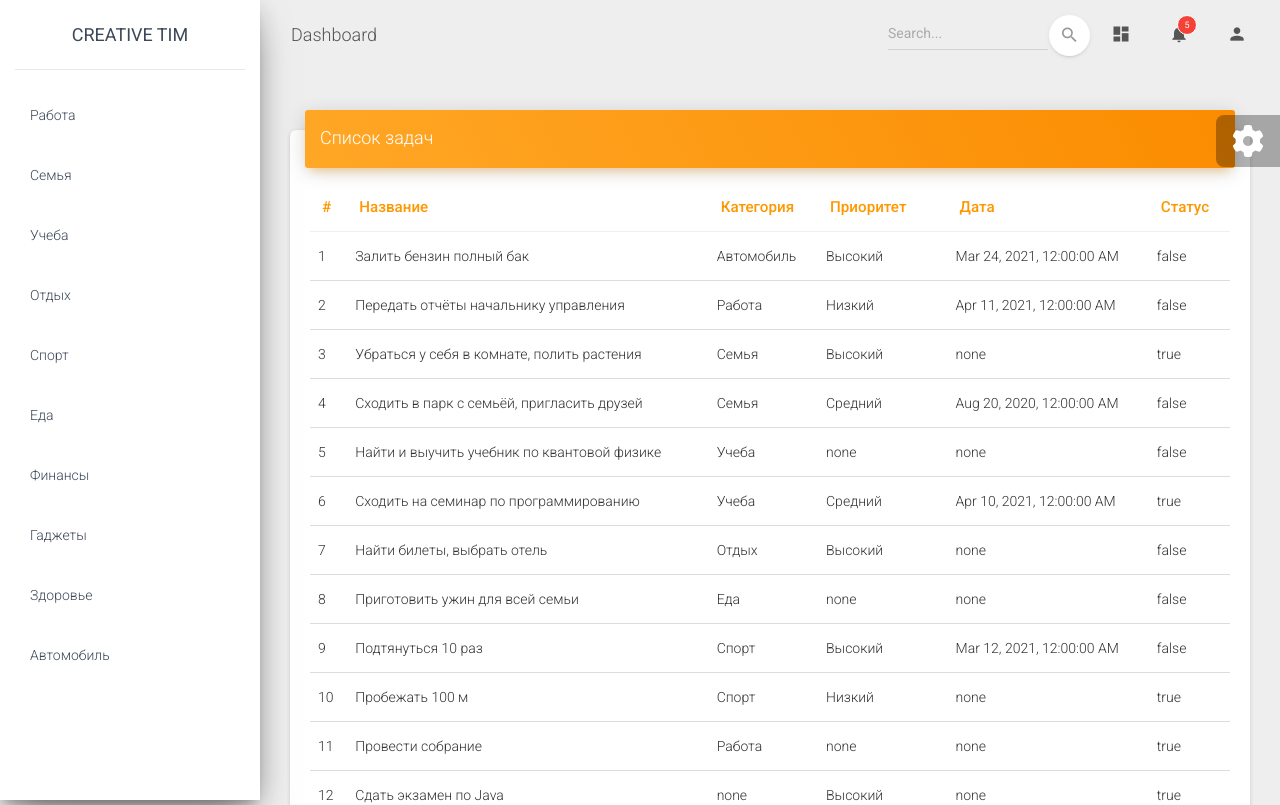
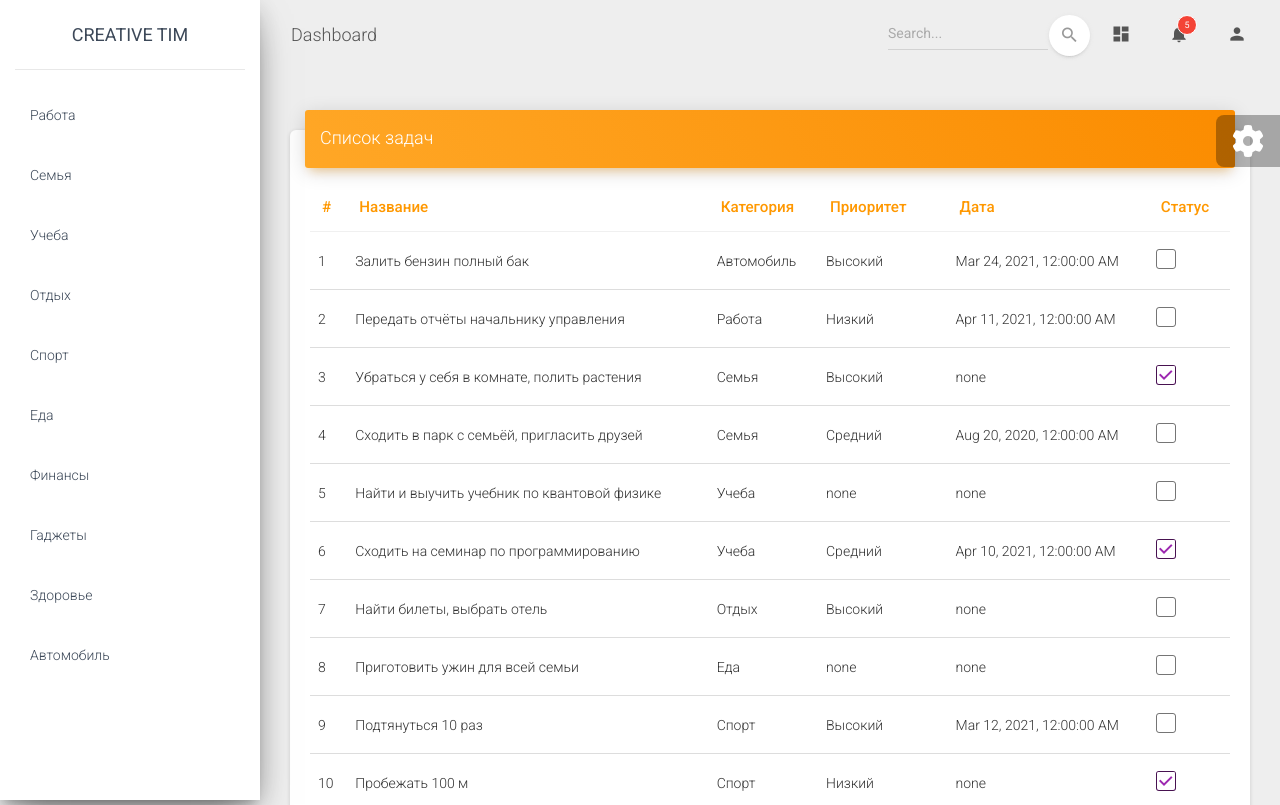
Before and after one commit to mossberg500/AngularSPAfront, an Angular app: page / in a window 1280 px wide. Shown: the top 805 px of the page. Built offline with nearby package versions, Linux system fonts and the light colour scheme.

Commit message:
Добавлен checked

```diff
--- a/src/app/views/tasks/tasks.component.html
+++ b/src/app/views/tasks/tasks.component.html
@@ -14,12 +14,21 @@
       </thead>
       <tbody>
       <tr *ngFor="let task of tasks; let i=index">
-        <td>{{ i+1 }}</td>
+        <td>{{ i + 1 }}</td>
         <td>{{ task.title }}</td>
         <td>{{ task.category ? task.category.title : 'none' }}</td>
         <td>{{ task.priority ? task.priority.title : 'none' }}</td>
         <td>{{ task.date ? (task.date | date : 'medium') : 'none' }}</td>
-        <td>{{ task.completed }}</td>
+        <td>
+          <div class="form-check">
+            <label class="form-check-label">
+              <input class="form-check-input" type="checkbox" value="" [checked]="task.completed" >
+              <span class="form-check-sign">
+                   <span class="check"></span>
+              </span>
+            </label>
+          </div>
+        </td>
       </tr>
       </tbody>
     </table>
```
